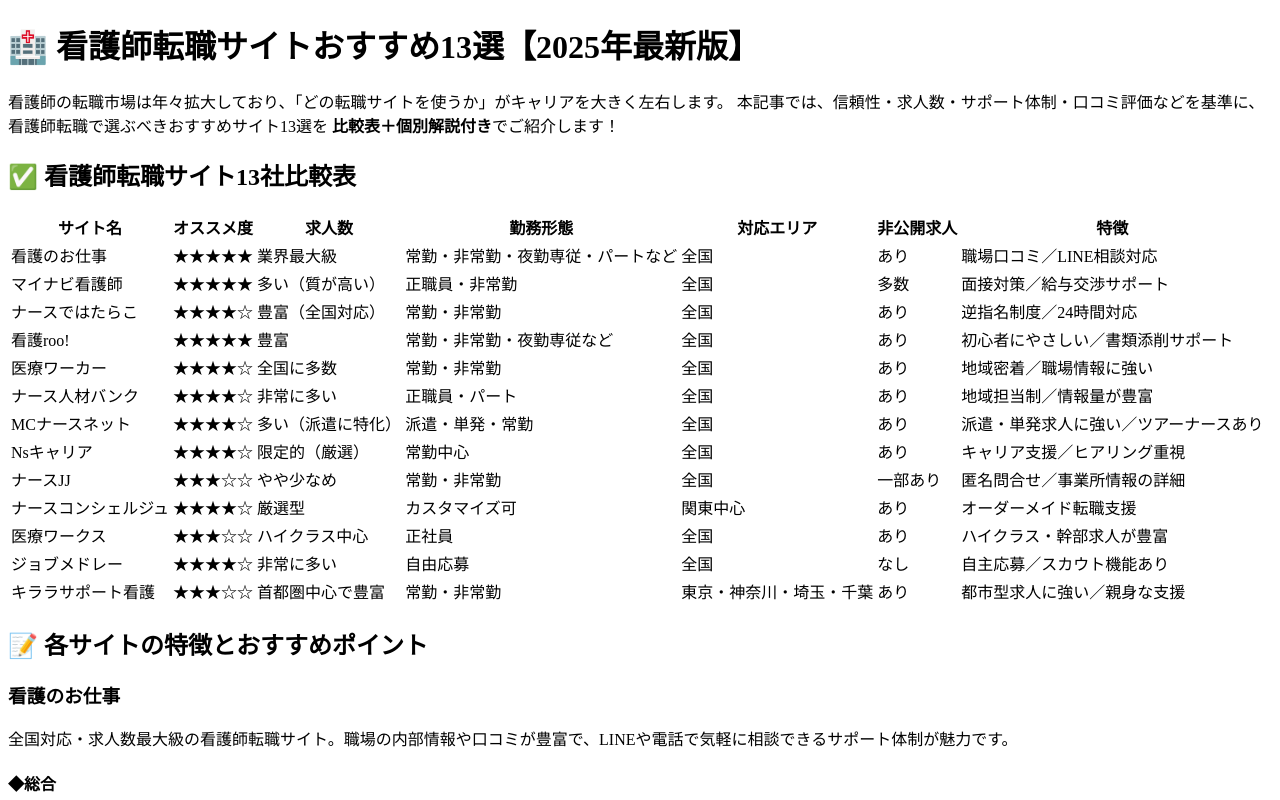
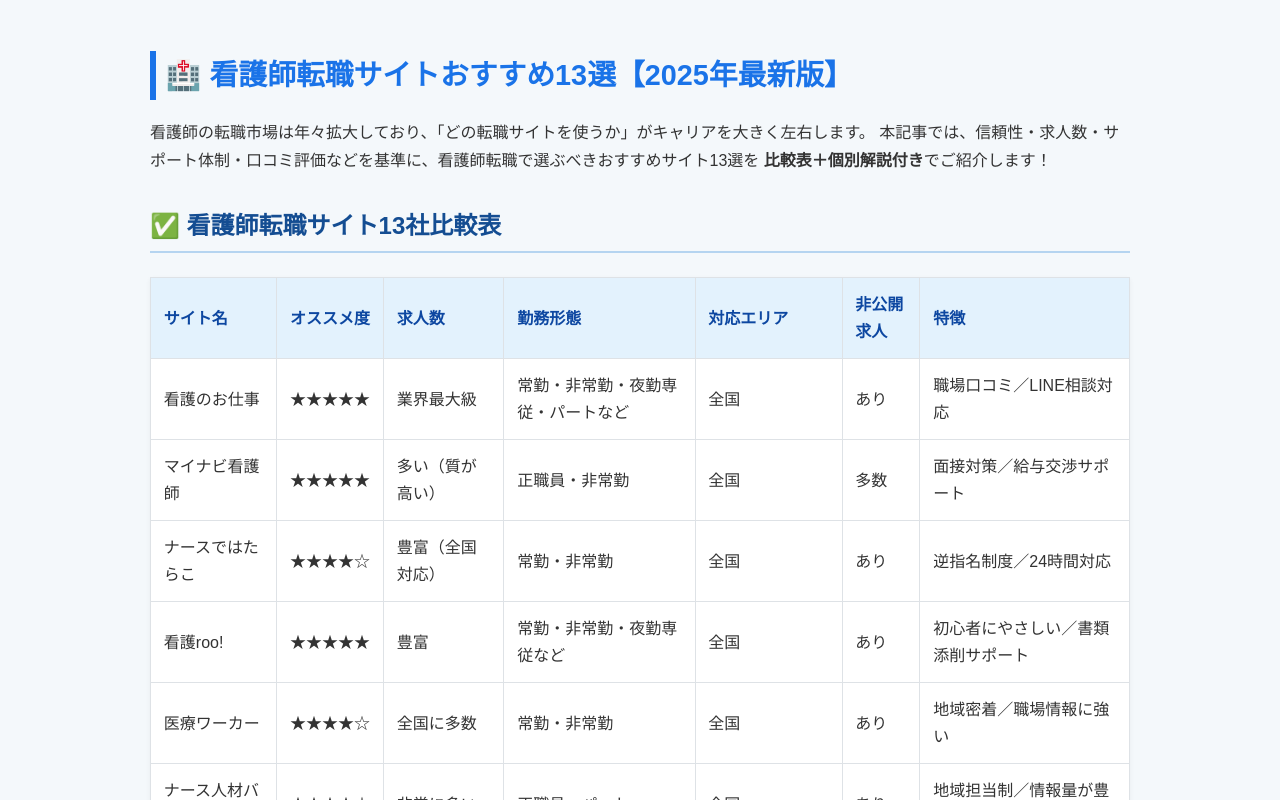
Before and after one commit to digilinkstrategy/digilinkstrategy.github.io, a plain HTML site: page index.html in a window 1280 px wide. Shown: the top 800 px of the page. Drawn offline with Linux system fonts and the light colour scheme.

Commit message:
Add files via upload

```diff
--- a/index.html
+++ b/index.html
@@ -16,7 +16,7 @@
   </script>
   <!-- End Googleタグマネージャー -->
 
-
+  <link rel="stylesheet" href="style.css">
 
   <meta charset="UTF-8">
   <meta name="viewport" content="width=device-width, initial-scale=1.0">
@@ -208,7 +208,7 @@
   <h4>◆キャリアコンサルタントのおすすめポイント</h4>
   <p>初めての転職でも安心。選考書類の添削サポートが丁寧で、マッチ度の高い求人紹介が受けられます。</p>
 
-
+  $1
 
 
   <h3>医療ワーカー</h3>
--- a/style.css
+++ b/style.css
@@ -1,67 +1,69 @@
 body {
   font-family: 'Yu Gothic', 'Hiragino Kaku Gothic ProN', sans-serif;
-  background: #f5f9ff;
+  background: #f4f8fb;
   color: #333;
   margin: 0 auto;
   padding: 2rem;
-  max-width: 960px;
+  max-width: 980px;
   line-height: 1.7;
 }
 
 h1 {
-  color: #007acc;
-  font-size: 2rem;
-  border-left: 6px solid #007acc;
-  padding-left: 0.5em;
-  margin-bottom: 1rem;
+  font-size: 1.8rem;
+  color: #1a73e8;
+  border-left: 6px solid #1a73e8;
+  padding-left: 0.6rem;
+  margin-bottom: 1.2rem;
 }
 
 h2 {
-  color: #005a9c;
   font-size: 1.5rem;
-  margin-top: 2.5rem;
-  border-bottom: 2px solid #cce4ff;
+  color: #144d92;
+  margin-top: 2rem;
   padding-bottom: 0.3rem;
+  border-bottom: 2px solid #b5d4f0;
 }
 
 h3 {
   font-size: 1.3rem;
-  color: #333;
   margin-top: 2rem;
-  padding: 0.5em;
-  background-color: #e6f2ff;
-  border-left: 6px solid #007acc;
+  padding: 0.6rem;
+  background-color: #e3f2fd;
+  border-left: 5px solid #1a73e8;
+  color: #0d47a1;
 }
 
 h4 {
   font-size: 1.1rem;
-  color: #1c6e8c;
+  color: #205295;
   margin-top: 1rem;
+}
+
+p {
+  margin-bottom: 1.2rem;
+}
+
+ul {
+  margin-left: 1.2rem;
+  margin-bottom: 1rem;
 }
 
 table {
   width: 100%;
   border-collapse: collapse;
+  margin: 1.5rem 0;
   background-color: #fff;
-  box-shadow: 0 2px 6px rgba(0,0,0,0.05);
-  margin: 1rem 0;
+  box-shadow: 0 2px 5px rgba(0,0,0,0.05);
 }
 
 th, td {
-  border: 1px solid #dce9f4;
-  padding: 0.75rem;
+  border: 1px solid #dee2e6;
+  padding: 0.8rem;
   text-align: left;
 }
 
 th {
-  background-color: #eaf4fb;
+  background-color: #e3f2fd;
   font-weight: bold;
+  color: #0d47a1;
 }
-
-ul {
-  margin: 0 0 1rem 1.5rem;
-}
-
-p {
-  margin-bottom: 1.2rem;
-}
```
